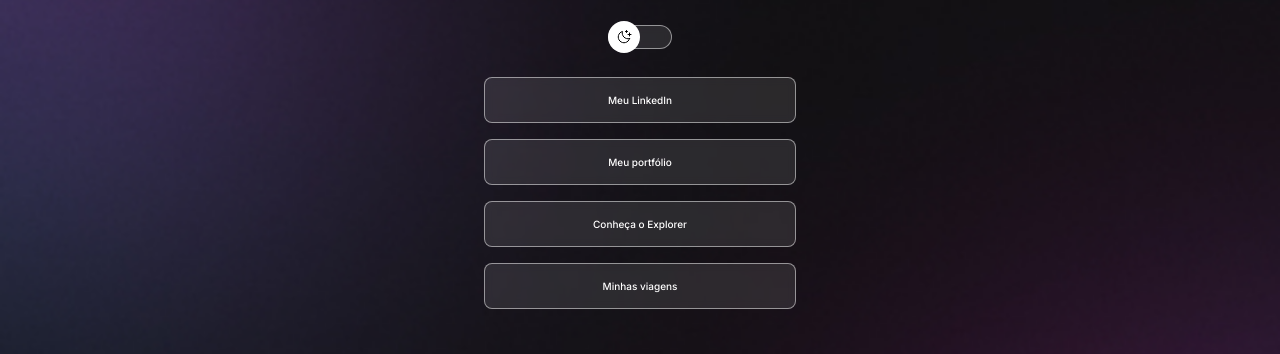
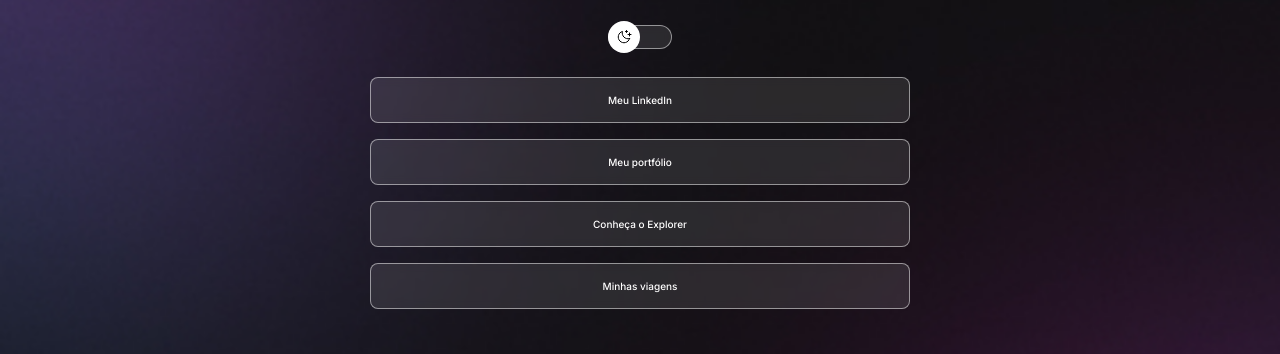
Before and after one commit to carolpascott/carol_devlinks, a plain HTML site: page index.html in a window 1280 px wide. Shown: the part 201-555 px from the top of the page. Drawn offline with nearby package versions, Linux system fonts and the light colour scheme.

Commit message:
aluste da largura do container

```diff
--- a/style.css
+++ b/style.css
@@ -40,8 +40,9 @@ body {
 }
 
 #container {
-    width: 36.0rem;
-    margin: 5.6rem auto 0;
+    width: 100%;
+    max-width: 58.8rem;
+    margin: 5.6rem auto 0rem;
 
     padding: 0 2.4rem;
 }
```
